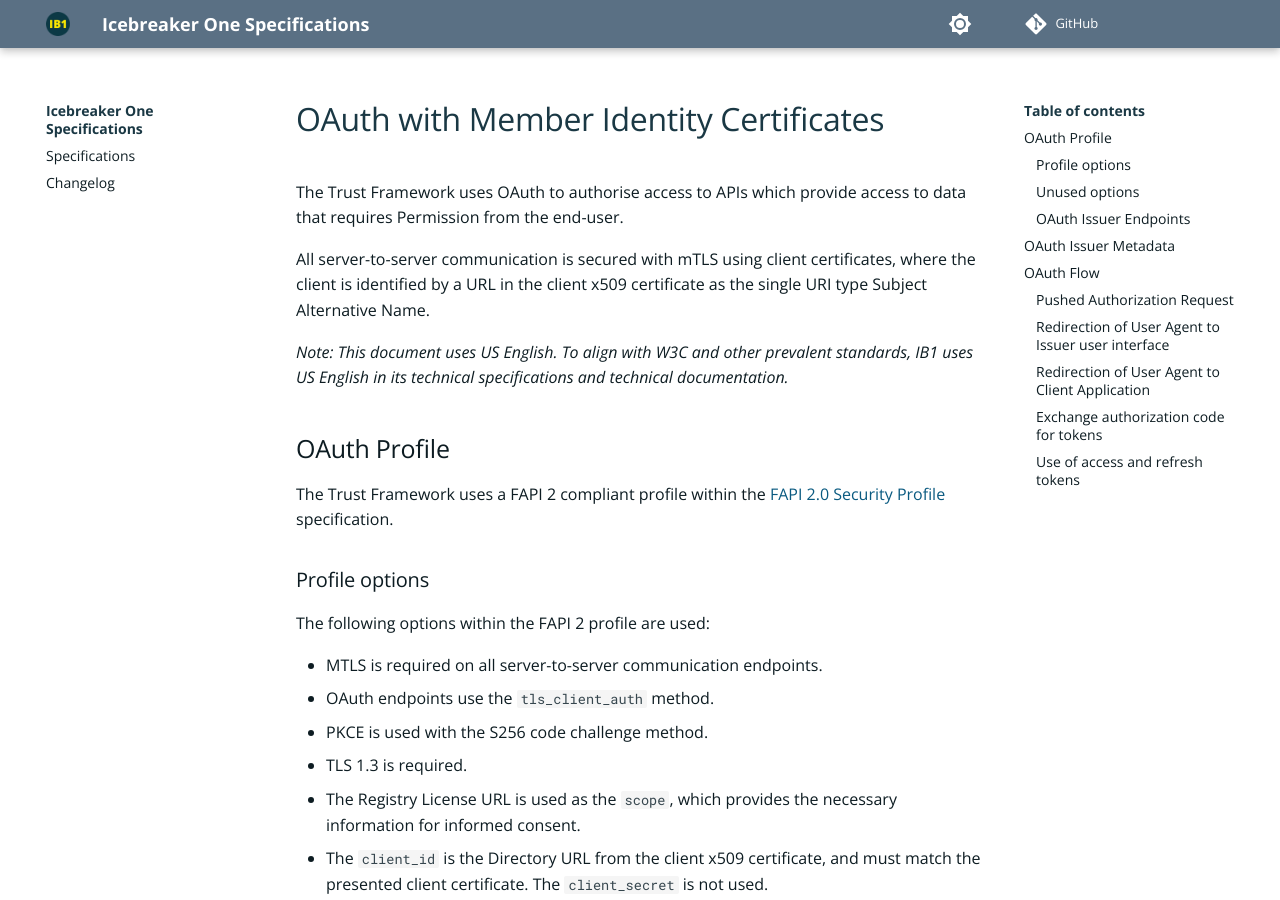
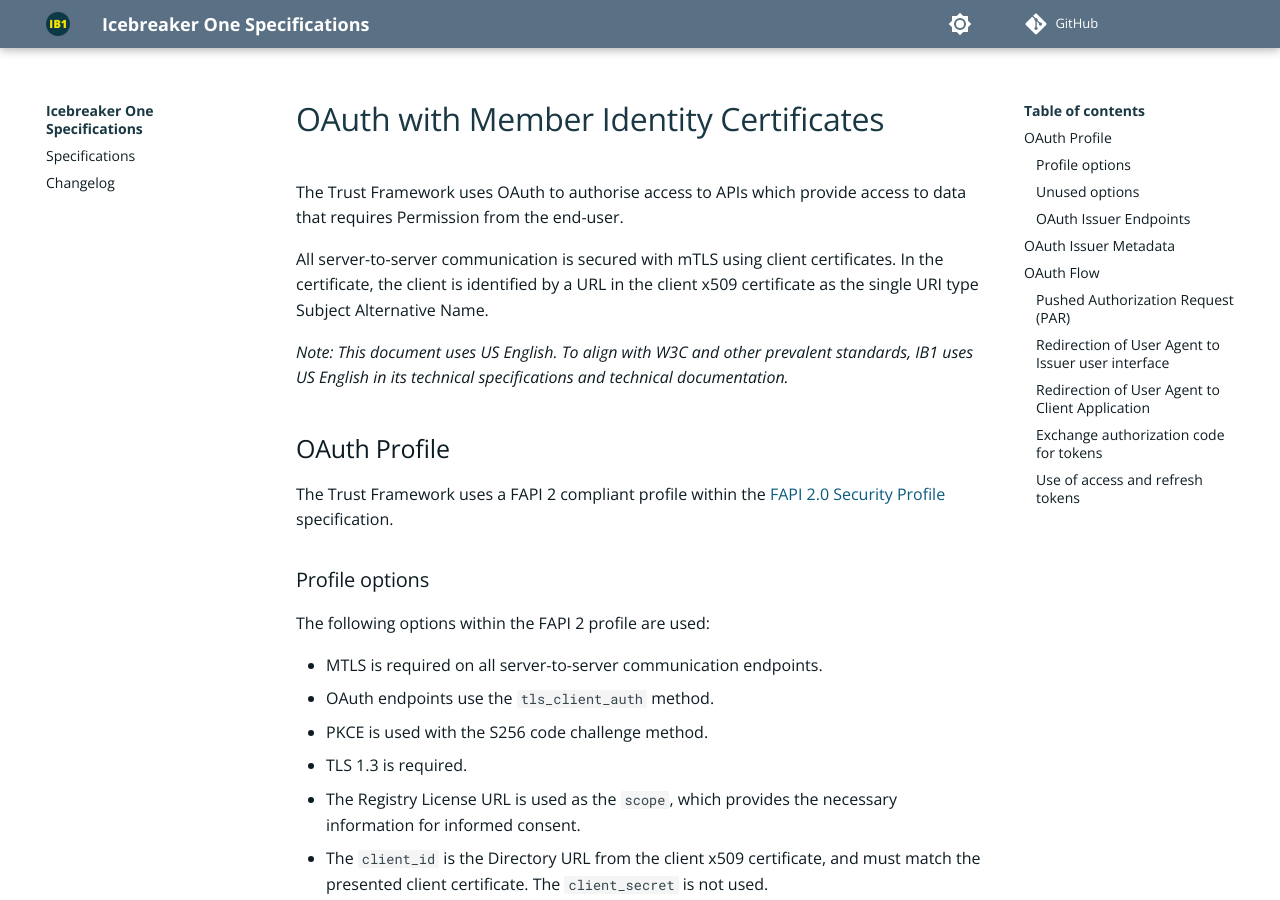
Before and after one commit to icebreakerone/ib1-technical-specifications, an MkDocs documentation site: the page built from docs/oauth-with-member-identity-certificates/1.0.md, in a window 1280 px wide and 900 px high. Built offline with MkDocs 1.6.1 and Material for MkDocs 9.7.7, drawn with Linux system fonts in a browser that asks for light colours; comment, search, counter and statistics services are not loaded; some of the changed text lies outside the part shown.

Commit message:
Suggested changes to oauth-with-member-identity-certificates/1.0.md
Have added "(PAR)" to one heading to ensure that where PAR is used elsewhere, it is referencing this.

Could do with a bit more explanation about how OAuth is being used, and maybe an image for how the flow works because it's not entirely clear here (flow section).

```diff
--- a/docs/oauth-with-member-identity-certificates/1.0.md
+++ b/docs/oauth-with-member-identity-certificates/1.0.md
@@ -2,7 +2,7 @@
 
 The Trust Framework uses OAuth to authorise access to APIs which provide access to data that requires Permission from the end-user.
 
-All server-to-server communication is secured with mTLS using client certificates, where the client is identified by a URL in the client x509 certificate as the single URI type Subject Alternative Name.
+All server-to-server communication is secured with mTLS using client certificates. In the certificate, the client is identified by a URL in the client x509 certificate as the single URI type Subject Alternative Name.
 
 _Note: This document uses US English. To align with W3C and other prevalent standards, IB1 uses US English in its technical specifications and technical documentation._
 
@@ -87,7 +87,7 @@
 
 ## OAuth Flow
 
-### Pushed Authorization Request
+### Pushed Authorization Request (PAR)
 
 The Client starts the flow by making a Pushed Authorization Request to the `pushed_authorization_request_endpoint` URL using MTLS,
 
```
Also changed, not shown: other parts of docs/oauth-with-member-identity-certificates/1.0.md (+1 -1 lines).
